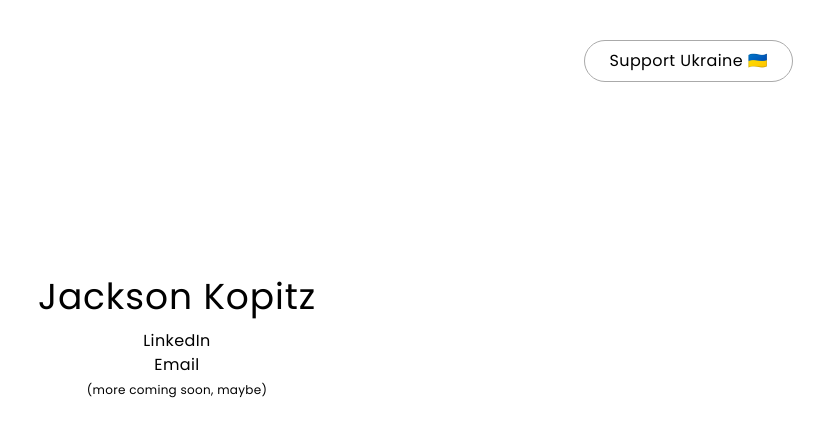
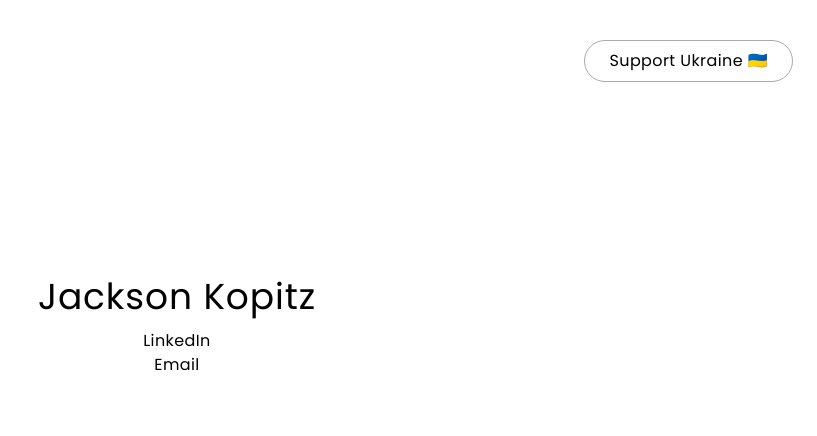
Before and after one commit to jacksonkopitz/website, a React (Create React App) app: page / in a window 1280 px wide. Shown: the top 436 px of the page, without its empty margins (463-1280 px from the left). Built offline with nearby package versions, Linux system fonts and the light colour scheme.

Commit message:
remove teaser

```diff
--- a/src/components/Main.tsx
+++ b/src/components/Main.tsx
@@ -67,15 +67,6 @@ export const Main: React.FC<MainProps> = () => {
             />
           </span>
         </div>
-
-        <div>
-          <Text
-            text={"(more coming soon, maybe)"}
-            font={Font.POPPINS}
-            fontSize={FontSize.XS}
-            color={TextColor.BLACK}
-          />
-        </div>
       </div>
     </div>
   );
```
